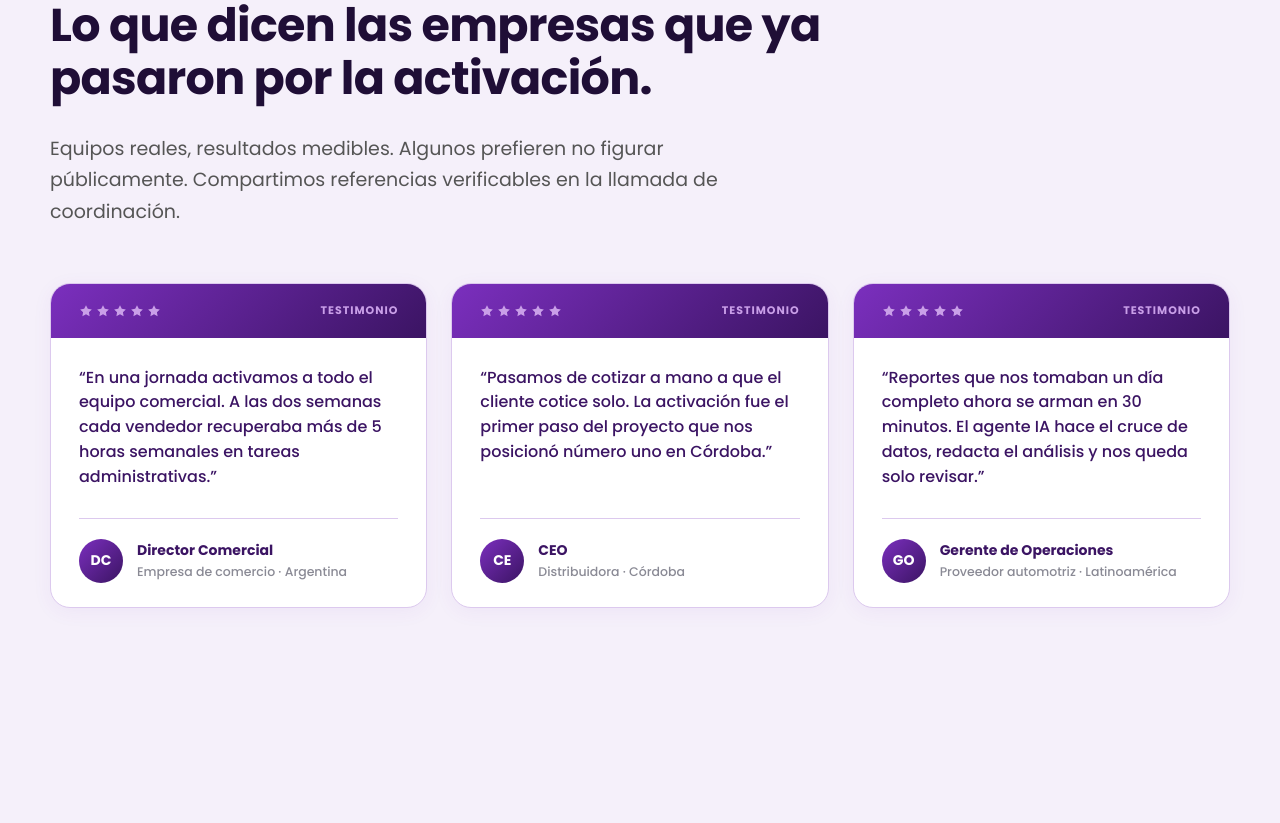
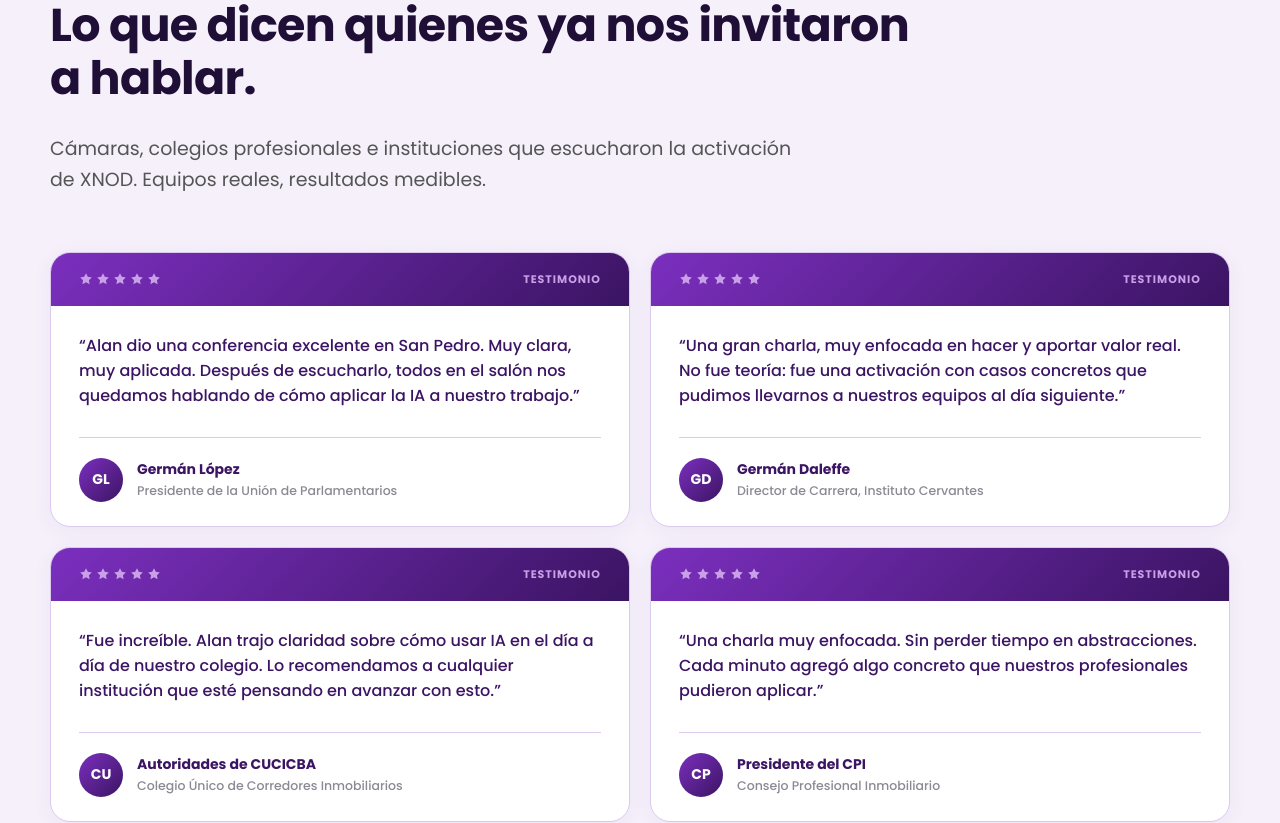
Before and after one commit to soyalantapia/capacitacion-xnod-ai, a React (Vite) app: page / in a window 1280 px wide. Shown: the part 5620-6443 px from the top of the page. Built offline with nearby package versions, Linux system fonts and the light colour scheme.

Commit message:
Replace placeholder testimoniales with 4 real quotes: Germán López (Unión Parlamentarios), Germán Daleffe (Cervantes), CUCICBA, CPI

```diff
--- a/src/LandingPage.jsx
+++ b/src/LandingPage.jsx
@@ -710,22 +710,28 @@ function ComoLoHacemos() {
 function Testimoniales() {
   const quotes = [
     {
-      quote: "En una jornada activamos a todo el equipo comercial. A las dos semanas cada vendedor recuperaba más de 5 horas semanales en tareas administrativas.",
-      autor: "Director Comercial",
-      empresa: "Empresa de comercio · Argentina",
-      iniciales: "DC",
+      quote: "Alan dio una conferencia excelente en San Pedro. Muy clara, muy aplicada. Después de escucharlo, todos en el salón nos quedamos hablando de cómo aplicar la IA a nuestro trabajo.",
+      autor: "Germán López",
+      empresa: "Presidente de la Unión de Parlamentarios",
+      iniciales: "GL",
     },
     {
-      quote: "Pasamos de cotizar a mano a que el cliente cotice solo. La activación fue el primer paso del proyecto que nos posicionó número uno en Córdoba.",
-      autor: "CEO",
-      empresa: "Distribuidora · Córdoba",
-      iniciales: "CE",
+      quote: "Una gran charla, muy enfocada en hacer y aportar valor real. No fue teoría: fue una activación con casos concretos que pudimos llevarnos a nuestros equipos al día siguiente.",
+      autor: "Germán Daleffe",
+      empresa: "Director de Carrera, Instituto Cervantes",
+      iniciales: "GD",
     },
     {
-      quote: "Reportes que nos tomaban un día completo ahora se arman en 30 minutos. El agente IA hace el cruce de datos, redacta el análisis y nos queda solo revisar.",
-      autor: "Gerente de Operaciones",
-      empresa: "Proveedor automotriz · Latinoamérica",
-      iniciales: "GO",
+      quote: "Fue increíble. Alan trajo claridad sobre cómo usar IA en el día a día de nuestro colegio. Lo recomendamos a cualquier institución que esté pensando en avanzar con esto.",
+      autor: "Autoridades de CUCICBA",
+      empresa: "Colegio Único de Corredores Inmobiliarios",
+      iniciales: "CU",
+    },
+    {
+      quote: "Una charla muy enfocada. Sin perder tiempo en abstracciones. Cada minuto agregó algo concreto que nuestros profesionales pudieron aplicar.",
+      autor: "Presidente del CPI",
+      empresa: "Consejo Profesional Inmobiliario",
+      iniciales: "CP",
     },
   ];
 
@@ -734,16 +740,16 @@ function Testimoniales() {
       <FadeIn>
         <p className="xnod-eyebrow">Testimoniales</p>
         <h2 className="xnod-h2" style={{ maxWidth: 880 }}>
-          Lo que dicen las empresas que ya pasaron por la activación.
+          Lo que dicen quienes ya nos invitaron a hablar.
         </h2>
-        <p className="xnod-lead" style={{ maxWidth: 720, marginBottom: 56 }}>
-          Equipos reales, resultados medibles. Algunos prefieren no figurar públicamente. Compartimos referencias verificables en la llamada de coordinación.
+        <p className="xnod-lead" style={{ maxWidth: 760, marginBottom: 56 }}>
+          Cámaras, colegios profesionales e instituciones que escucharon la activación de XNOD. Equipos reales, resultados medibles.
         </p>
       </FadeIn>
 
-      <div className="xnod-grid-3">
+      <div className="xnod-grid-2" style={{ gap: 20 }}>
         {quotes.map((t, i) => (
-          <FadeIn key={i} delay={i * 100}>
+          <FadeIn key={i} delay={i * 80}>
             <article style={{
               padding: 0,
               background: C.white,
```
